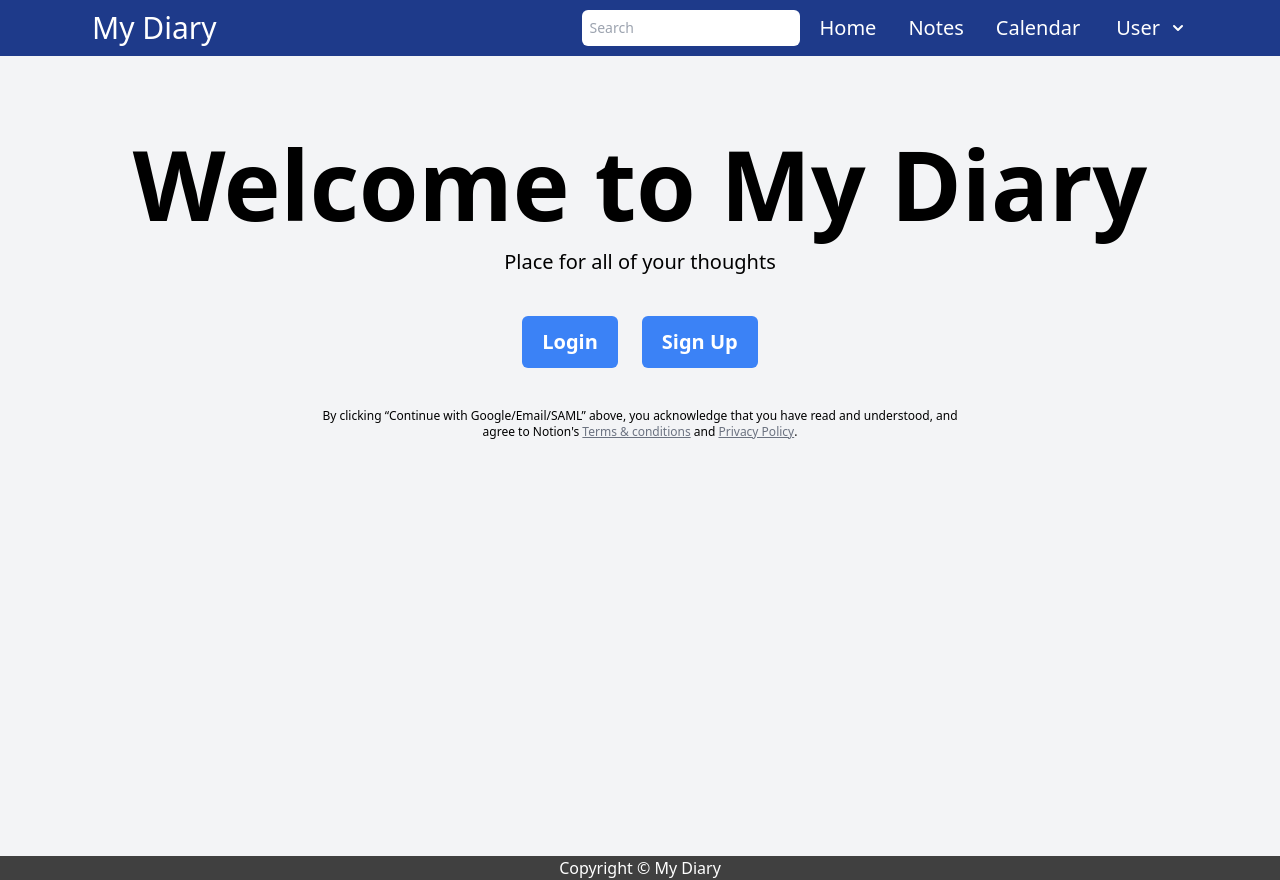
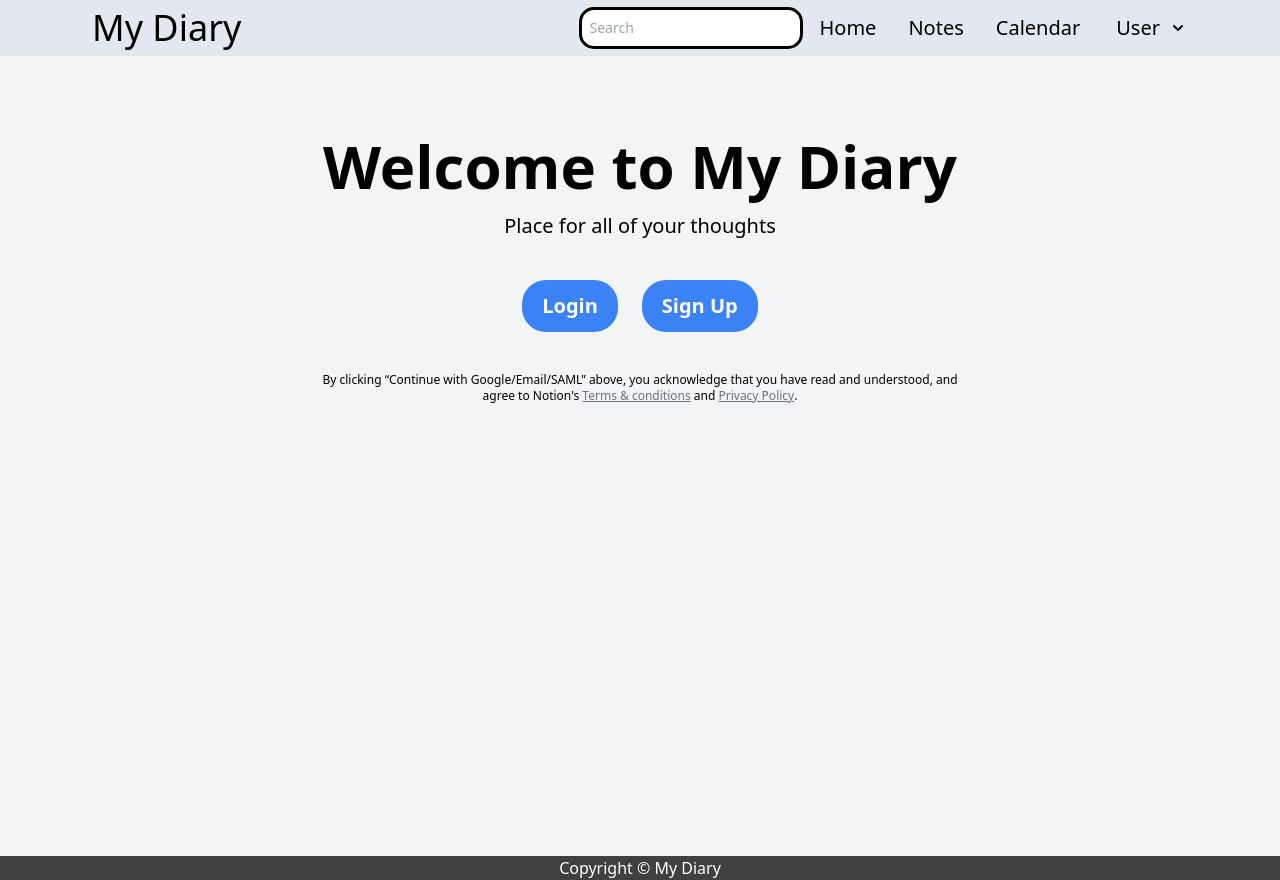
Before and after one commit to veeresh-27/myDiary, a React (Create React App) app in the folder frontend/: page / in a window 1280 px wide. Built offline with nearby package versions, Linux system fonts and the light colour scheme; the HTML template or start-up script is replaced by a standard one.

Commit message:
Made Responsive

```diff
--- a/frontend/src/components/dropdown/index.js
+++ b/frontend/src/components/dropdown/index.js
@@ -7,13 +7,13 @@ export default function Dropdown({ title, options, mode }) {
     <div className="text-right ">
       <Menu as="div" className="relative inline-block text-left ">
         <div className="flex items-center justify-center">
-          <Menu.Button className="inline-flex justify-center w-full px-4 py-2 text-white rounded-xl text-md hover:bg-opacity-30 focus:outline-none focus-visible:ring-2 focus-visible:ring-black focus-visible:ring-opacity-75">
+          <Menu.Button className="inline-flex justify-center w-full px-4 py-2 text-black text-md rounded-xl hover:bg-opacity-30 focus:outline-none focus-visible:ring-2 focus-visible:ring-black focus-visible:ring-opacity-75">
             {title}
             <ChevronDownIcon
               className={
                 mode
                   ? "ml-2 -mr-1 h-5 w-5 text-gray-800 self-center z-10"
-                  : "ml-2 -mr-1 h-5 w-5 text-white self-center"
+                  : "ml-2 -mr-1 h-5 w-5 text-black self-center"
               }
               aria-hidden="true"
             />
@@ -27,7 +27,7 @@ export default function Dropdown({ title, options, mode }) {
           leave="transition ease-in duration-75"
           leaveFrom="transform opacity-100 scale-100"
           leaveTo="transform opacity-0 scale-95">
-          <Menu.Items className="absolute right-0 w-48 mt-2 origin-top-right bg-white divide-y divide-gray-100 shadow-lg ring-1 ring-black ring-opacity-5 focus:outline-none border-cyan-50 rounded-xl">
+          <Menu.Items className="absolute right-0 w-48 mt-2 origin-top-right divide-y divide-gray-100 shadow-lg bg-blue ring-1 ring-black ring-opacity-5 focus:outline-none border-cyan-50 rounded-xl">
             <div className="px-1 py-1 bg-white">
               {options?.map(({ name, method }, index) => (
                 <Menu.Item key={index}>
--- a/frontend/src/components/header/index.js
+++ b/frontend/src/components/header/index.js
@@ -15,23 +15,23 @@ function Header() {
     },
   ];
   const navStyle = ({ isActive }) => {
-    return isActive ? "p-3 bg-blue-700 cursor-pointer" : "p-3 hover:bg-blue-700 cursor-pointer";
+    return isActive ? "p-3 bg-blue-600 text-white cursor-pointer rounded-xl " : "p-3 hover:bg-blue-600  cursor-pointer rounded-2xl  ";
   };
   return (
-    <div className="sticky top-0 z-50 md:px-5 lg:px-14 xl:px-20  bg-blue-900 flex justify-between w-full h-14 items-center">
-      <div className="text-white text-3xl p-3 cursor-pointer" onClick={() => navigate("/")}>
+    <div className="sticky top-0 z-50 flex items-center justify-between w-full bg-slate-200 md:px-5 lg:px-14 xl:px-20 h-14 ">
+      <div className="p-3 text-3xl text-black cursor-pointer sm:text-2xl md:text-3xl lg:text-4xl" onClick={() => navigate("/")}>
         <h1>My&nbsp;Diary</h1>
       </div>
 
-      <div className="flex justify-between text-white text-xl items-center relative gap-2">
+      <div className="relative flex items-center justify-between gap-2 text-xl text-black">
         <form className="flex gap-1 ">
           <input
-            className="flex text-sm p-2 border-none outline-none rounded-md text-gray-700"
+            className="flex w-0 p-2 text-sm border-gray-400 ext-gray-700 outline rounded-xl sm:w-10 md:w-50 lg:w-full "
             type="text"
             placeholder="Search"
           />
           <button className="hidden " type="submit">
-            Search
+            Search j
           </button>
         </form>
         <NavLink to="/home" className={navStyle}>
--- a/frontend/src/pages/landing/index.js
+++ b/frontend/src/pages/landing/index.js
@@ -4,32 +4,32 @@ import { useNavigate } from "react-router-dom";
 const Landing = () => {
   const navigate = useNavigate();
   return (
-    <div className="page-row  justify-center bg-gray-100">
-      <div className="w-full pt-20 h-full flex flex-col gap-4 justify-center">
-        <h1 className="text-8xl font-semibold self-center text-center flex">Welcome to My Diary</h1>
-        <div className="text-xl text-center">Place for all of your thoughts</div>
-        <div className="flex w-full justify-center gap-6 mt-6">
+    <div className="justify-center bg-gray-100 page-row">
+      <div className="flex flex-col justify-center w-full h-full gap-4 pt-20">
+        <h1 className="flex self-center text-2xl font-semibold text-center sm:text-4xl md:text-5xl lg:text-6xl">Welcome to My Diary</h1>
+        <div className="text-sm text-center md:text-md lg:text-xl">Place for all of your thoughts</div>
+        <div className="flex justify-center w-full gap-6 mt-6">
           <button
-            className="bg-blue-500 hover:bg-blue-800 text-white font-semibold text-xl  py-3 px-5 rounded-md"
+            className="px-5 py-3 text-xl font-semibold text-white bg-blue-500 rounded-3xl hover:bg-blue-800 "
             onClick={() => navigate("/login")}>
             Login
           </button>
           <button
-            className="bg-blue-500 hover:bg-blue-800 text-white font-semibold text-xl  py-3 px-5 rounded-md"
+            className="px-5 py-3 text-xl font-semibold text-white bg-blue-500 rounded-3xl hover:bg-blue-800 "
             onClick={() => navigate("/register")}>
             Sign Up
           </button>
         </div>
-        <div className="flex w-2/4 justify-center gap-6 mt-6 text-center text-xs self-center ">
+        <div className="flex self-center justify-center w-2/4 gap-6 mt-6 text-xs text-center ">
           <span>
             {" "}
             By clicking “Continue with Google/Email/SAML” above, you acknowledge that you have read
             and understood, and agree to Notion's{" "}
-            <span className="text-gray-500 underline cursor-pointer font-light hover:text-gray-900 ">
+            <span className="font-light text-gray-500 underline cursor-pointer hover:text-gray-900 ">
               Terms &#38; conditions
             </span>{" "}
             and{" "}
-            <span className="text-gray-500 underline cursor-pointer font-light hover:text-gray-900">
+            <span className="font-light text-gray-500 underline cursor-pointer hover:text-gray-900">
               Privacy Policy
             </span>
             .
```
